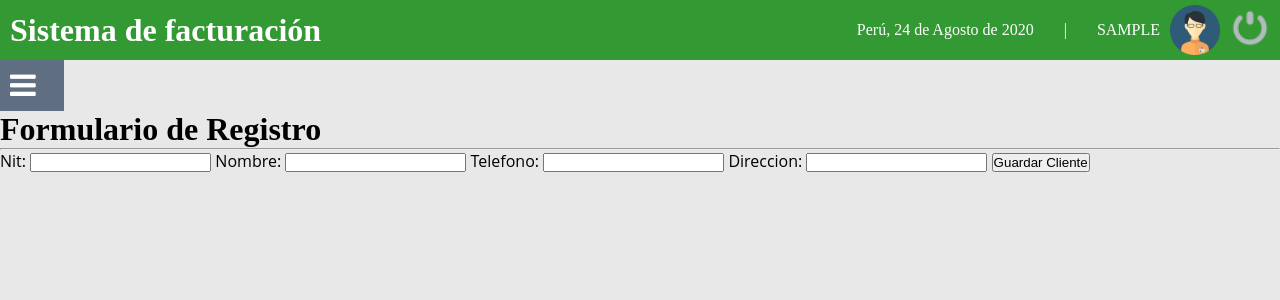
After one commit to irineorojas/facturacion, a PHP site: page /plan/registrocliente.php in a window 1280 px wide. The commit adds this page. Shown: the top 300 px of the page. Run offline with PHP 8.4, Linux system fonts and the light colour scheme; the visitor is signed in with stand-in values (Sample User, id 1).

Commit message:
nuevocliente

```diff
--- a/plan/header.php
+++ b/plan/header.php
@@ -29,7 +29,7 @@
 						<li class="go-back">Atras</li>
 
 						<li><a href="registrouser.php">Nuevo Usuario</a></li>
-						<li><a href="#">Mostrar Usuario</a></li>
+						<li><a href="mostraruser.php">Mostrar Usuario</a></li>
 					</ul>
 				</li>
 
@@ -38,8 +38,8 @@
 					<ul class="submenu">
 						<li class="go-back">Atras</li>
 
-						<li><a href="#">Nuevo Cliente</a></li>
-						<li><a href="#">Mostrar Cliente</a></li>
+						<li><a href="registrocliente.php">Nuevo Cliente</a></li>
+						<li><a href="mostrarcliente.php">Mostrar Cliente</a></li>
 					</ul>
 				</li>
 				<li class="item-submenu" menu="3">
--- a/plan/principal.php
+++ b/plan/principal.php
@@ -12,7 +12,7 @@
 </head>
 <body>
 	<?php include('header.php') ?>
-	<h1>s,dnclskdvnskn,n</h1>
+	<h1>Bienvenido a sistea de facturacion</h1>
 
 </body>
 </html>
--- /dev/null
+++ b/plan/registrocliente.php
@@ -0,0 +1,33 @@
+<!DOCTYPE html>
+<html lang="en">
+<head>
+	<meta charset="UTF-8">
+	<meta name="viewport" content="width=device-width, user-scalable=no, initial-scale=1.0, maximum-scale=1.0, minimum-scale=1.0">
+	<title>Sistema de facturacion</title>
+	<link rel="stylesheet" type="text/css" href="css/estilos.css">
+	<link rel="stylesheet" href="css/font-awesome.css">
+	<?php include "meses.php"; ?>
+	<script src="js/jquery-3.5.1.min.js"></script>
+	<script src="js/main.js"></script>
+</head>
+<body>
+	<?php include('header.php') ?>
+	<div class="registro">
+		<h1>Formulario de Registro</h1>
+		<hr>
+		<form action="" method="POST">
+			<label for="nit">Nit:</label>
+			<input type="text" name="nit" id="nit">
+			<label for="nombre">Nombre:</label>
+			<input type="text" name="nombre" id="nombre">
+			<label for="telefono">Telefono:</label>
+			<input type="text" name="telefono" id="telefono">
+			<label for="direccion">Direccion:</label>
+			<input type="text" name="direccion" id="direccion">
+			<input type="submit" name="" value="Guardar Cliente" class="guardar">
+		</form>
+
+	</div>
+
+</body>
+</html>
```
